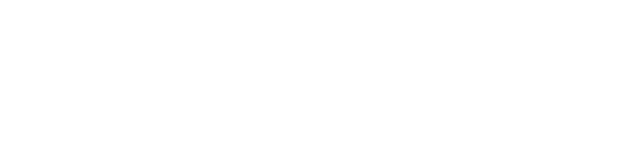
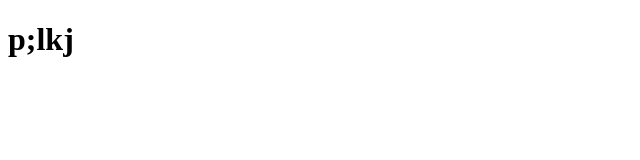
Before and after one commit to hazrat-khan/new-web-site, a plain HTML site: page index.html in a window 1280 px wide. Shown: the whole page, without its empty margins (0-640 px from the left). Drawn offline with Linux system fonts and the light colour scheme.

Commit message:
to edit something

```diff
--- a/index.html
+++ b/index.html
@@ -7,6 +7,5 @@
     <title>Document</title>
 </head>
 <body>
-
-</body>
+   <h1>p;lkj</h1>
 </html>
```
